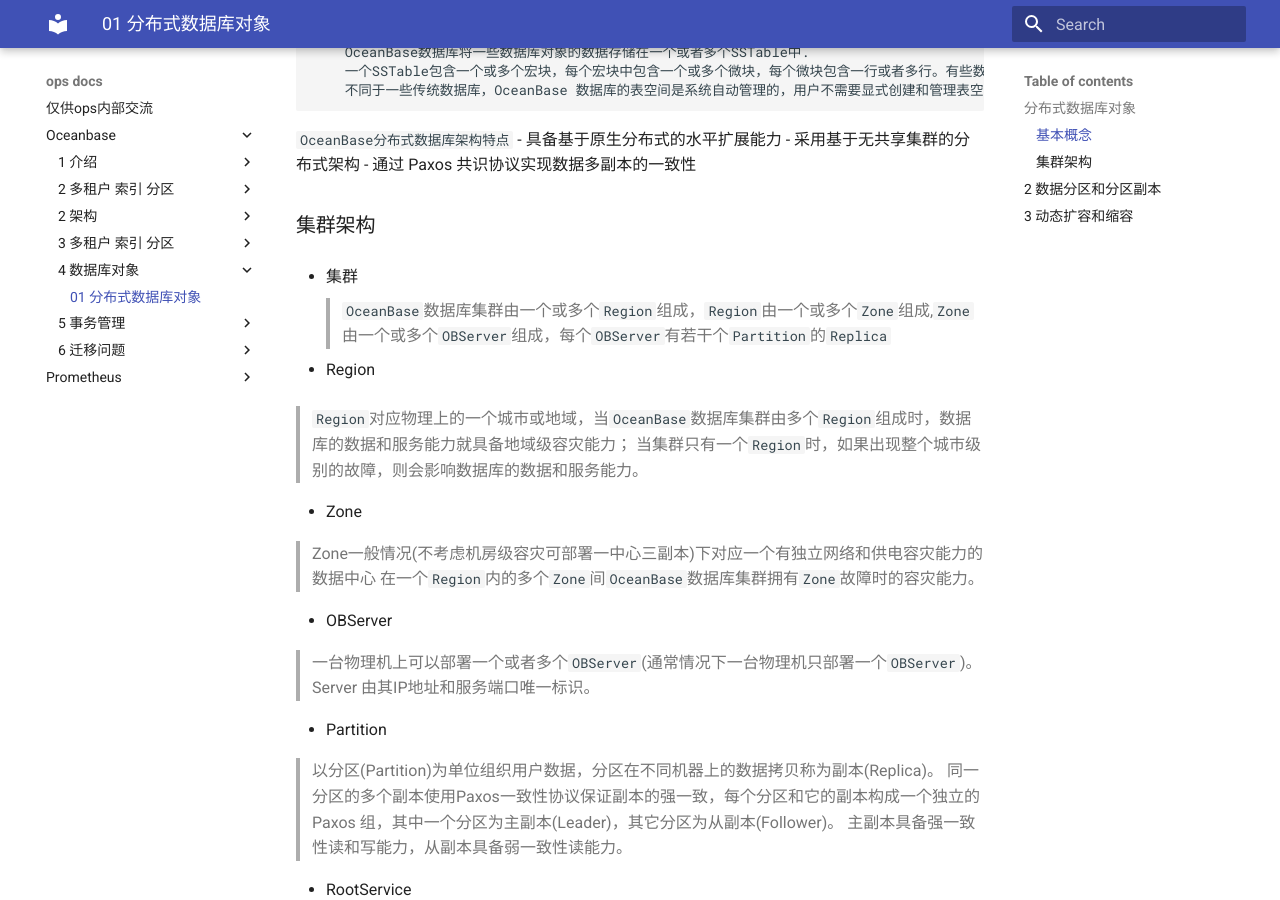
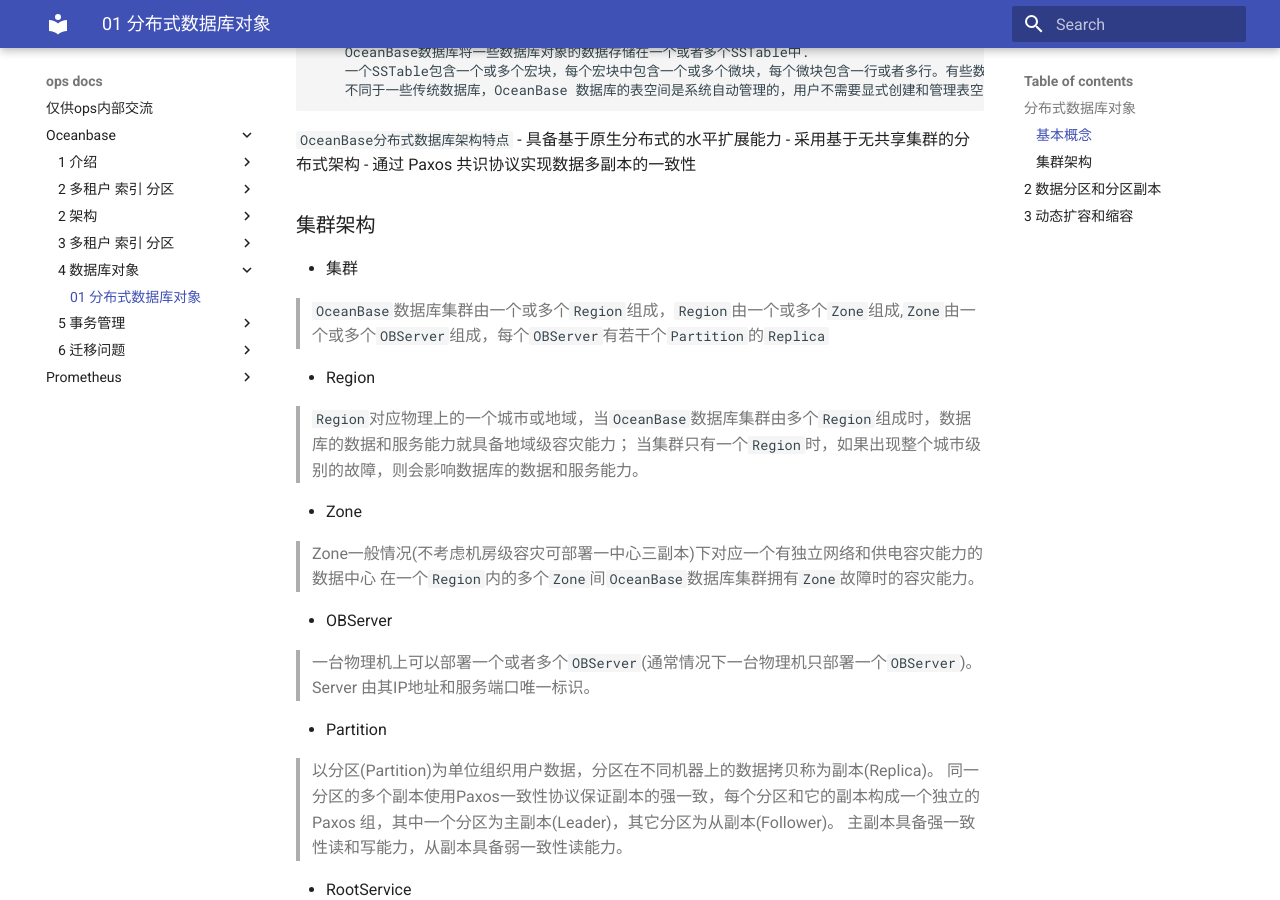
Before and after one commit to rocky-raccoon33/ops-doc, an MkDocs documentation site: the page built from docs/oceanbase/4 数据库对象/01 分布式数据库对象.md, in a window 1280 px wide and 900 px high, scrolled down 1070 px. Built offline with MkDocs 1.6.1 and Material for MkDocs 9.7.7, drawn with Linux system fonts in a browser that asks for light colours.

Commit message:
mod: format

```diff
--- a/docs/oceanbase/4 数据库对象/01 分布式数据库对象.md
+++ b/docs/oceanbase/4 数据库对象/01 分布式数据库对象.md
@@ -14,13 +14,16 @@
         OceanBase数据库将一些数据库对象的数据存储在一个或者多个SSTable中.
         一个SSTable包含一个或多个宏块，每个宏块中包含一个或多个微块，每个微块包含一行或者多行。有些数据库对象（例如视图）由于只有元数据信息，所以不会存储实际的数据。
         不同于一些传统数据库，OceanBase 数据库的表空间是系统自动管理的，用户不需要显式创建和管理表空间。一些功能支持表空间的语法(例如使用透明加密功能时)允许用户设置表空间相关的属性。
+
 `OceanBase分布式数据库架构特点`
 - 具备基于原生分布式的水平扩展能力
 - 采用基于无共享集群的分布式架构
 - 通过 Paxos 共识协议实现数据多副本的一致性
 
 ### 集群架构
+
 - 集群
+
 >`OceanBase `数据库集群由一个或多个`Region`组成，`Region`由一个或多个`Zone`组成,`Zone`由一个或多个`OBServer`组成，每个`OBServer`有若干个`Partition`的`Replica`
 
 - Region
@@ -53,8 +56,8 @@
 
 > 租户下分区在各个Zone上的副本类型和副本分布
 
+- PrimaryZone
 
-- PrimaryZone
 > 用户可通过一个租户级的配置，使租户下分区 Leader 分布在指定的 Zone 上，此时称 Leader 所在的 Zone 为 PrimaryZone。
 > PrimaryZone 是一个 Zone 集合，用分号(;)分割表示不同的优先级，用逗号(,)分隔表示相同的优先级。
 > RootService 会根据用户设置的 PrimaryZone，按照优先级高低顺序，尽可能把分区 Leader 调度到更高优先级的 Zone 内，并在同一优先级的 Zone 间将 Leader 打散在不同的机器上。
```
